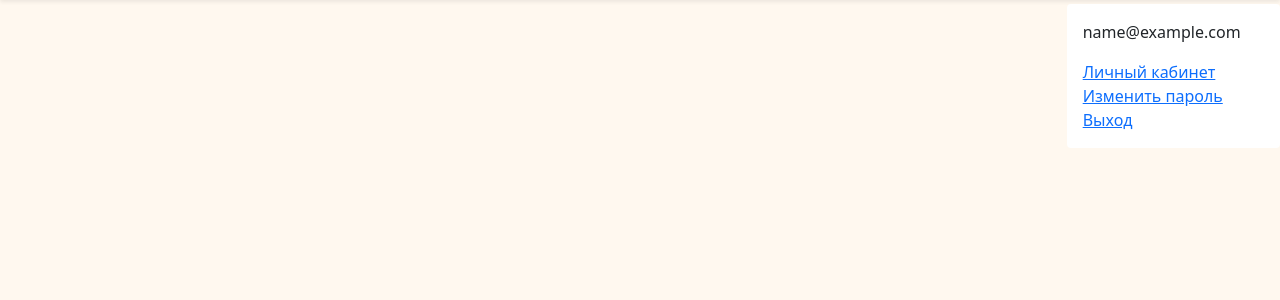
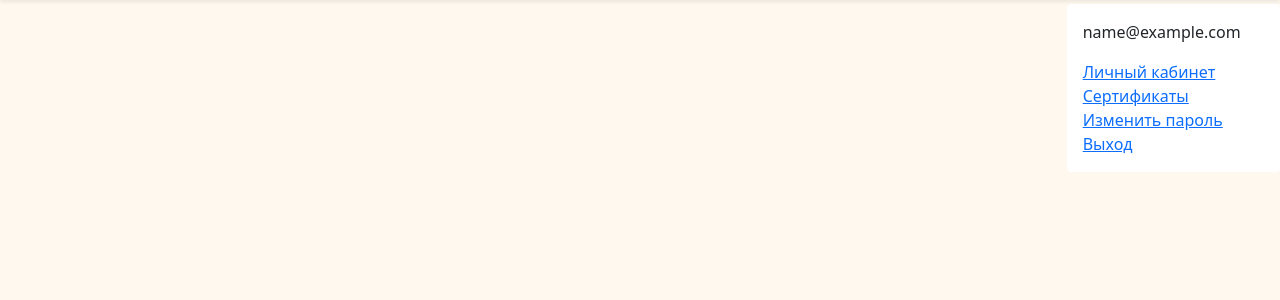
Before and after one commit to nezaicev/IZOcontests, a Django app: template templates/home.html in a window 1280 px wide. Shown: the part 58-358 px from the top of the page. Run offline with Django 3.2, Linux system fonts and the light colour scheme; the template is opened without the code that fills it, so the values that code supplies are empty; the visitor is signed in with stand-in values (Sample User, id 1); parts of the project's set-up code (start-up, migrations or seed data) failed here and were passed over; some libraries are stand-ins or nearby versions.

Commit message:
add link cert in main page

```diff
--- a/templates/home.html
+++ b/templates/home.html
@@ -10,7 +10,7 @@
 			{% if user.is_authenticated %}
 				<p>{{ user.email }}</p>
         <p class="mb-0"><a href="{% url 'admin:index' %}">Личный кабинет</a></p>
-{#				<p class="mb-0"><a href="{% url 'search_cert' %}">Сертификаты</a></p>#}
+				<p class="mb-0"><a href="{% url 'search_cert' %}">Сертификаты</a></p>
 				<p class="mb-0"><a href="{% url 'password_reset' %}">Изменить пароль</a></p>
         <p class="mb-0"><a href="{% url 'logout' %}" class='mr-1'>Выход</a></p>
 
--- a/users/admin.py
+++ b/users/admin.py
@@ -34,6 +34,7 @@ class CustomUserAdmin(UserAdmin):
     add_form = CustomUserCreationForm
     form = CustomUserChangeForm
     model = CustomUser
+    search_fields = ( 'fio','email')
     actions = ['export_as_xls']
     list_display = ('email', 'fio','school','region', 'status','district')
     list_filter = (ContestListFilter,'status', 'district', 'region')
```
